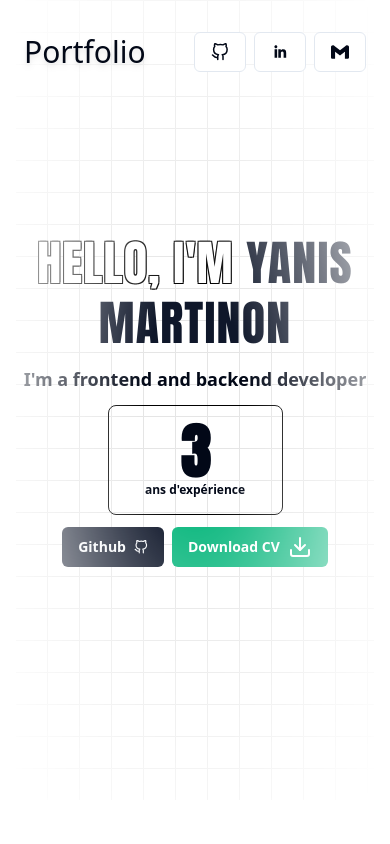
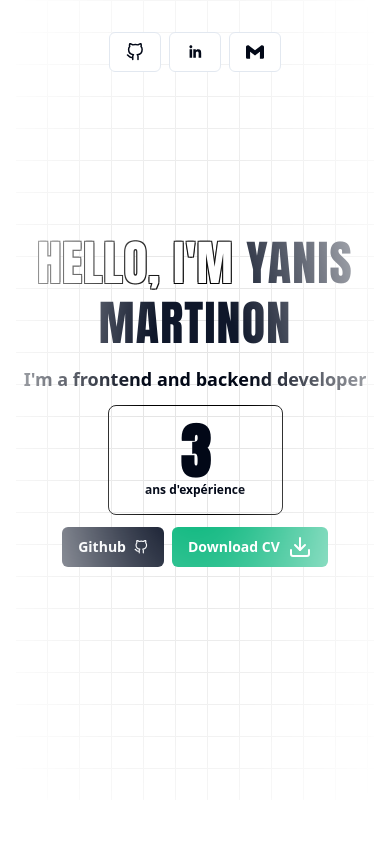
Before and after one commit to YanM16M/portfolio, a React (Vite) app: page / in a window 390 px wide. Shown: the top 844 px of the page. Built offline with nearby package versions, Linux system fonts and the light colour scheme.

Commit message:
correcting navbar responsivity

```diff
--- a/src/components/navbar.tsx
+++ b/src/components/navbar.tsx
@@ -11,8 +11,8 @@ export const Navbar = () => {
     const scrolled = useScrollTop();
 
     return (
-        <nav className="fixed w-full flex items-center justify-between px-6 py-8 z-[99999]">
-            <Link to="/" className="font-medium text-3xl drop-shadow-md">
+        <nav className="fixed w-full flex items-center justify-between max-sm:justify-center px-6 py-8 z-[99999]">
+            <Link to="/" className="max-sm:hidden font-medium text-3xl drop-shadow-md">
                 Portfolio
             </Link>
             <div className="flex items-center gap-2">
```
